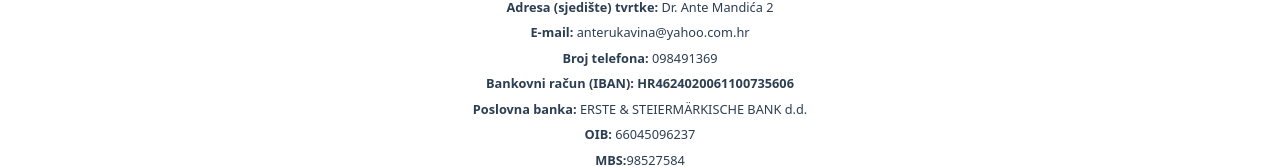
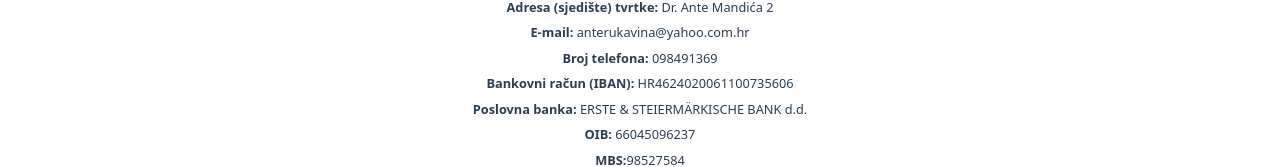
Before and after one commit to RudolfRukavina/Taxi-Opatija, a Vue app: page / in a window 1280 px wide. Both pictures are taken after a click on the element 1260 px from the left and 772 px from the top of the page. Shown: the part 499-666 px from the top of the page. Built offline with nearby package versions, Linux system fonts and the light colour scheme.

Commit message:
Taxi Opatija V1.09

```diff
--- a/src/views/HomeView.vue
+++ b/src/views/HomeView.vue
@@ -101,8 +101,7 @@
           <span class="font-bold"> Adresa (sjedište) tvrtke:</span> Dr. Ante Mandića 2<br />
           <span class="font-bold">E-mail:</span> anterukavina@yahoo.com.hr <br />
           <span class="font-bold">Broj telefona:</span> 098491369 <br />
-          <span class="font-bold">Bankovni račun (IBAN): HR4624020061100735606
-          </span>
+          <span class="font-bold">Bankovni račun (IBAN):</span> HR4624020061100735606
           <br />
           <span class="font-bold">Poslovna banka:</span> ERSTE & STEIERMÄRKISCHE BANK d.d.<br />
           <span class="font-bold">OIB:</span> 66045096237 <br />
```
